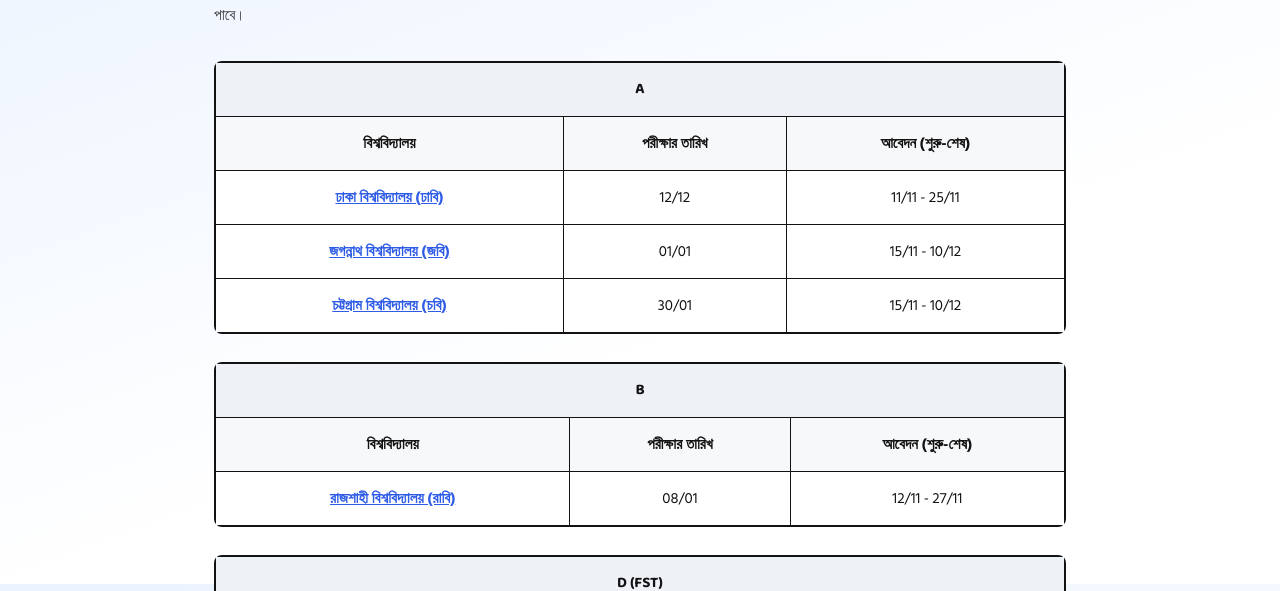
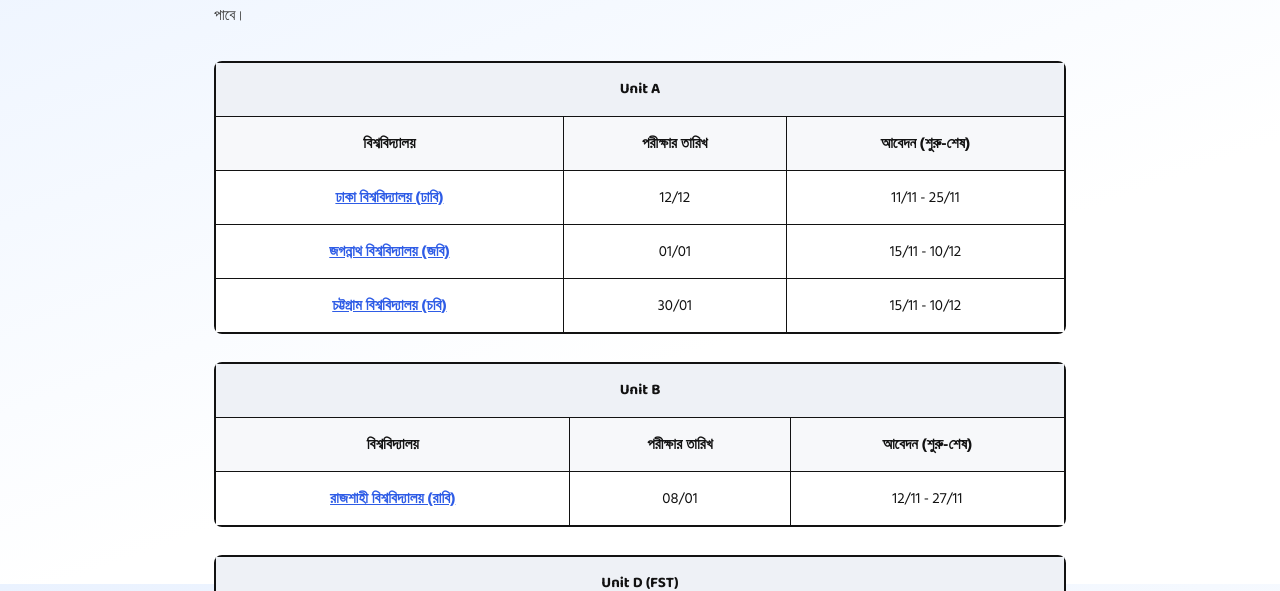
Before and after one commit to nishat-jihad/Admission-info, a Next.js app in the folder chance-hobe-ki/: page /exam-dates in a window 1280 px wide. Shown: the part 216-807 px from the top of the page. Built offline with nearby package versions, Linux system fonts and the light colour scheme.

Commit message:
Update page.js

```diff
--- a/chance-hobe-ki/src/app/exam-dates/page.js
+++ b/chance-hobe-ki/src/app/exam-dates/page.js
@@ -54,7 +54,7 @@ export default function ExamDatesPage() {
                 <thead>
                   <tr>
                     <th colSpan={3} className="exam-unit-header">
-                      {group.unit}
+                      Unit {group.unit}
                     </th>
                   </tr>
                   <tr>
```
